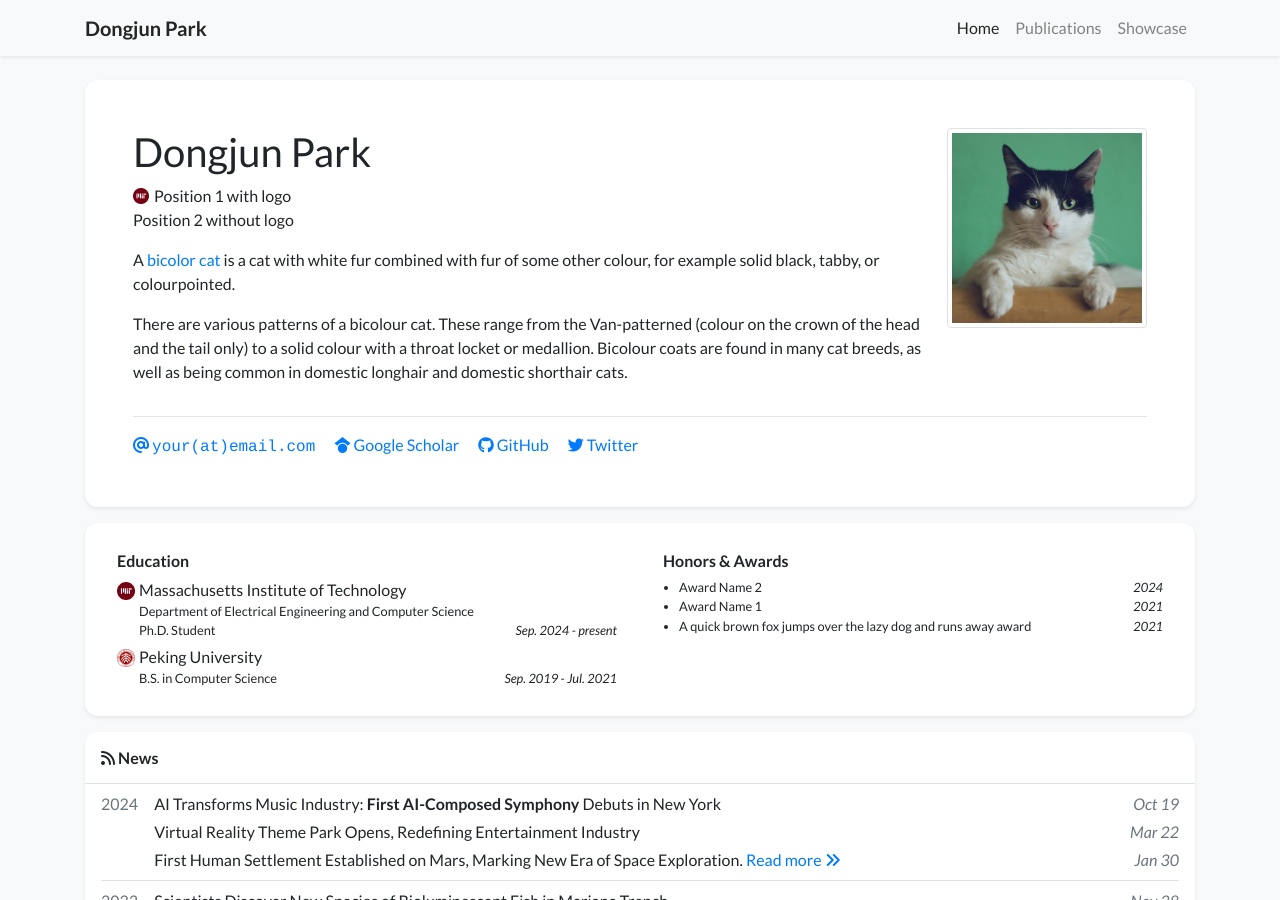
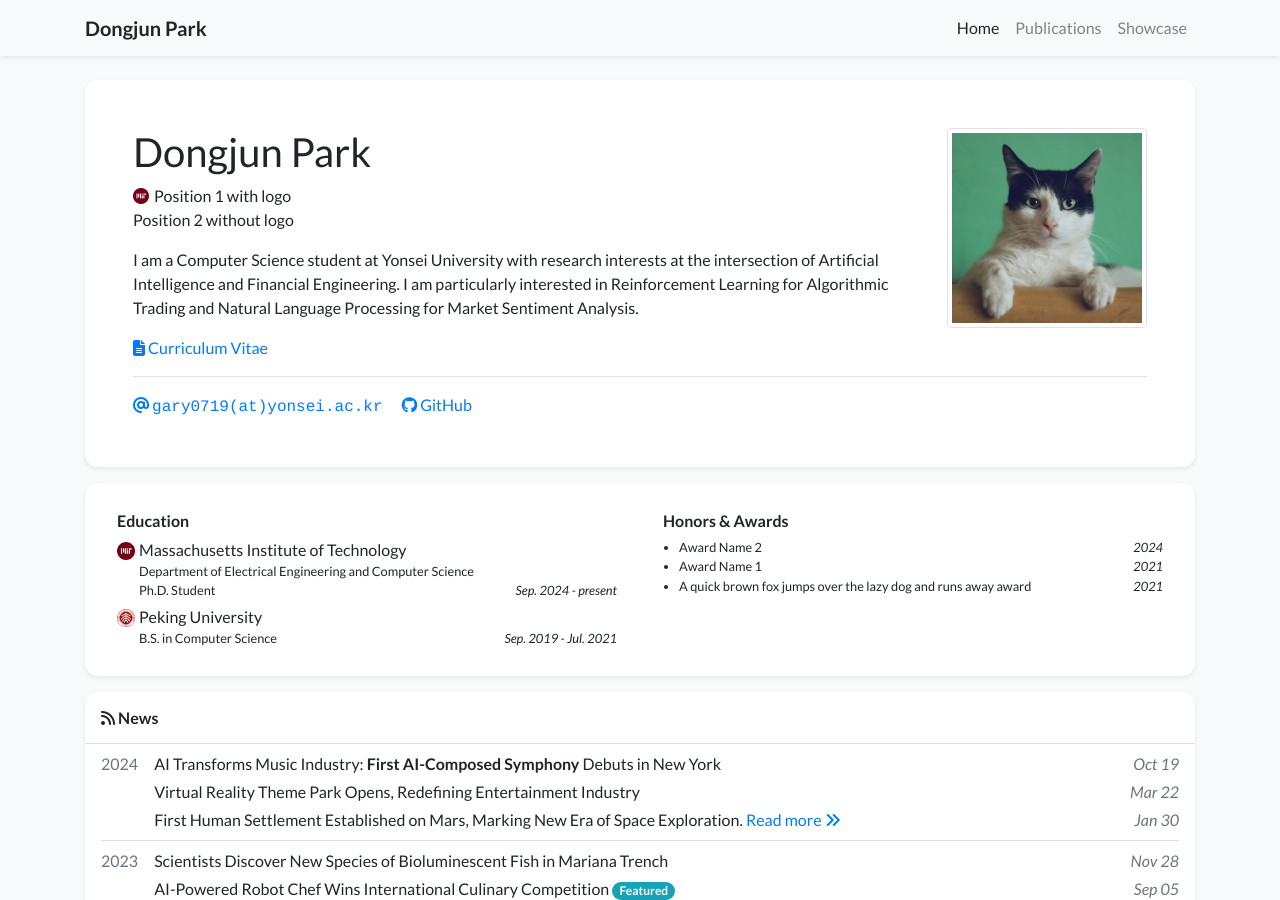
Before and after one commit to 2022148094/2022148094.github.io, a Jekyll site: the page built from index.html, in a window 1280 px wide and 900 px high. Built offline with Jekyll 4.4.1, drawn with Linux system fonts in a browser that asks for light colours; nearby versions of some CDN libraries; a style sheet for code colours, icons or effects is not loaded.

Commit message:
Update profile.yml

```diff
--- a/_data/profile.yml
+++ b/_data/profile.yml
@@ -8,26 +8,22 @@ positions:
 - name: Position 2 without logo
 
 
-email: "your@email.com"
-# cv_link: link-to-your-cv-file
-gscholar: xFmQpf4AAAAJ  # This is an example, replace it with your own Google Scholar ID
-github: your_github_id
-twitter: your_twitter_id  # Do not include the '@' symbol
+email: "gary0719@yonsei.ac.kr"
+cv_link: https://www.overleaf.com/read/vqsqvyqxhjrs#6b1e4b
+# gscholar: xFmQpf4AAAAJ  # This is an example, replace it with your own Google Scholar ID
+github: 2022148094
+# twitter: your_twitter_id  # Do not include the '@' symbol
 # wechat_qrcode: /assets/images/etc/wechat.jpg
 # wechat_prompt: >-
 #   Please tell me your <strong>name</strong> and <strong>affiliation</strong> (current or past) when adding my wechat. Thanks!
 # linkedin: your-linked-in-id
-# orcid: 0000-0000-0000-0000
+phone : "010-3877-6368"
 
-short_bio_text_justify: false
+short_bio_text_justify: False
 short_bio: >-
   <p>
-    A <a href="https://en.wikipedia.org/wiki/Bicolor_cat" target="_blank">bicolor cat</a> is a cat with white fur combined with fur of some other colour, for example solid black, tabby, or colourpointed.
-  </p>
-  <p>
-    There are various patterns of a bicolour cat. These range from the Van-patterned (colour on the crown of the head
-    and the tail only) to a solid colour with a throat locket or medallion. Bicolour coats are found in many cat breeds,
-    as well as being common in domestic longhair and domestic shorthair cats.
+   I am a Computer Science student at Yonsei University with research interests at the intersection of Artificial Intelligence and Financial Engineering.
+   I am particularly interested in Reinforcement Learning for Algorithmic Trading and Natural Language Processing for Market Sentiment Analysis.
   </p>
 
 portrait_url: /assets/images/photos/portrait.jpg
```
